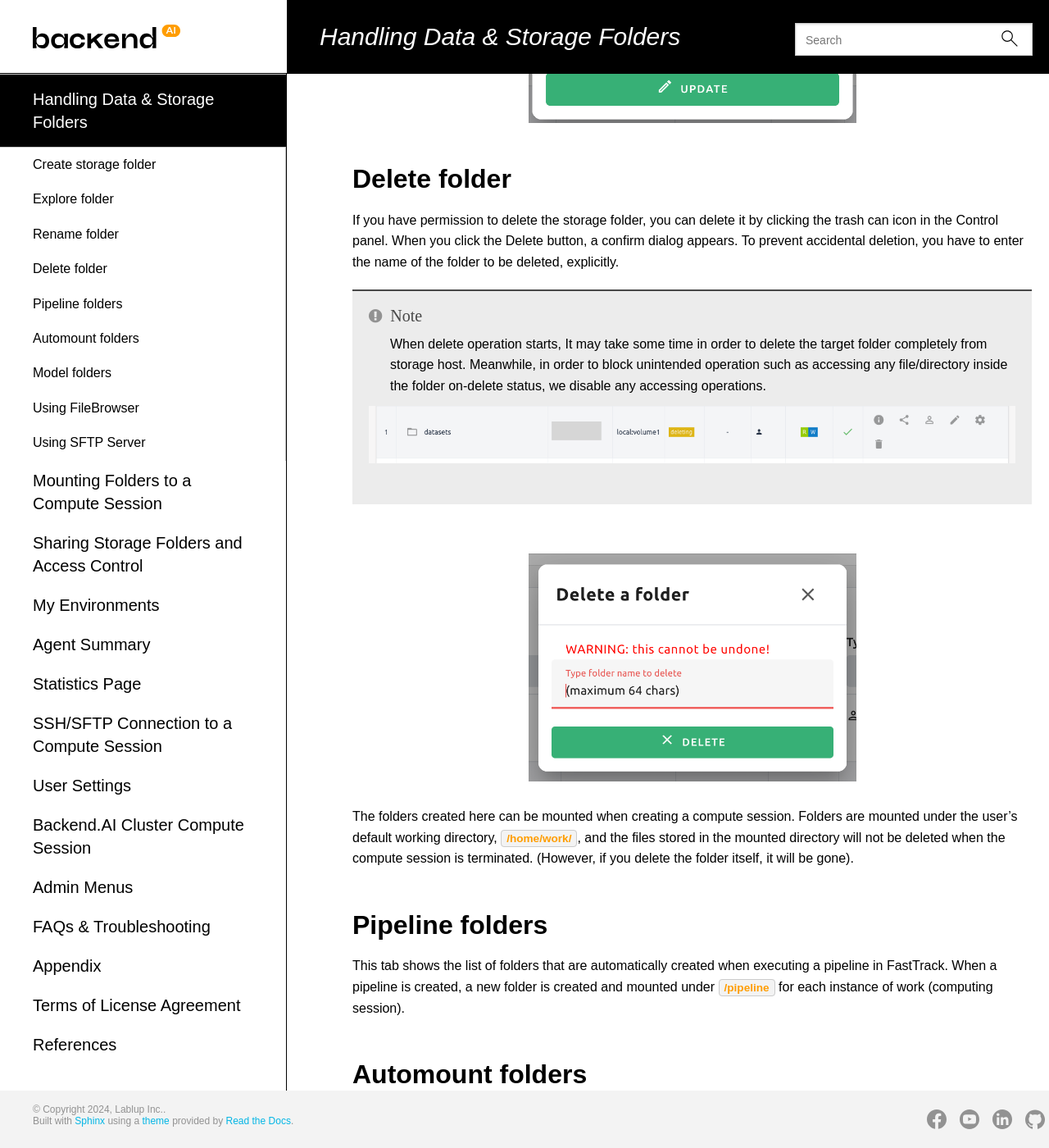
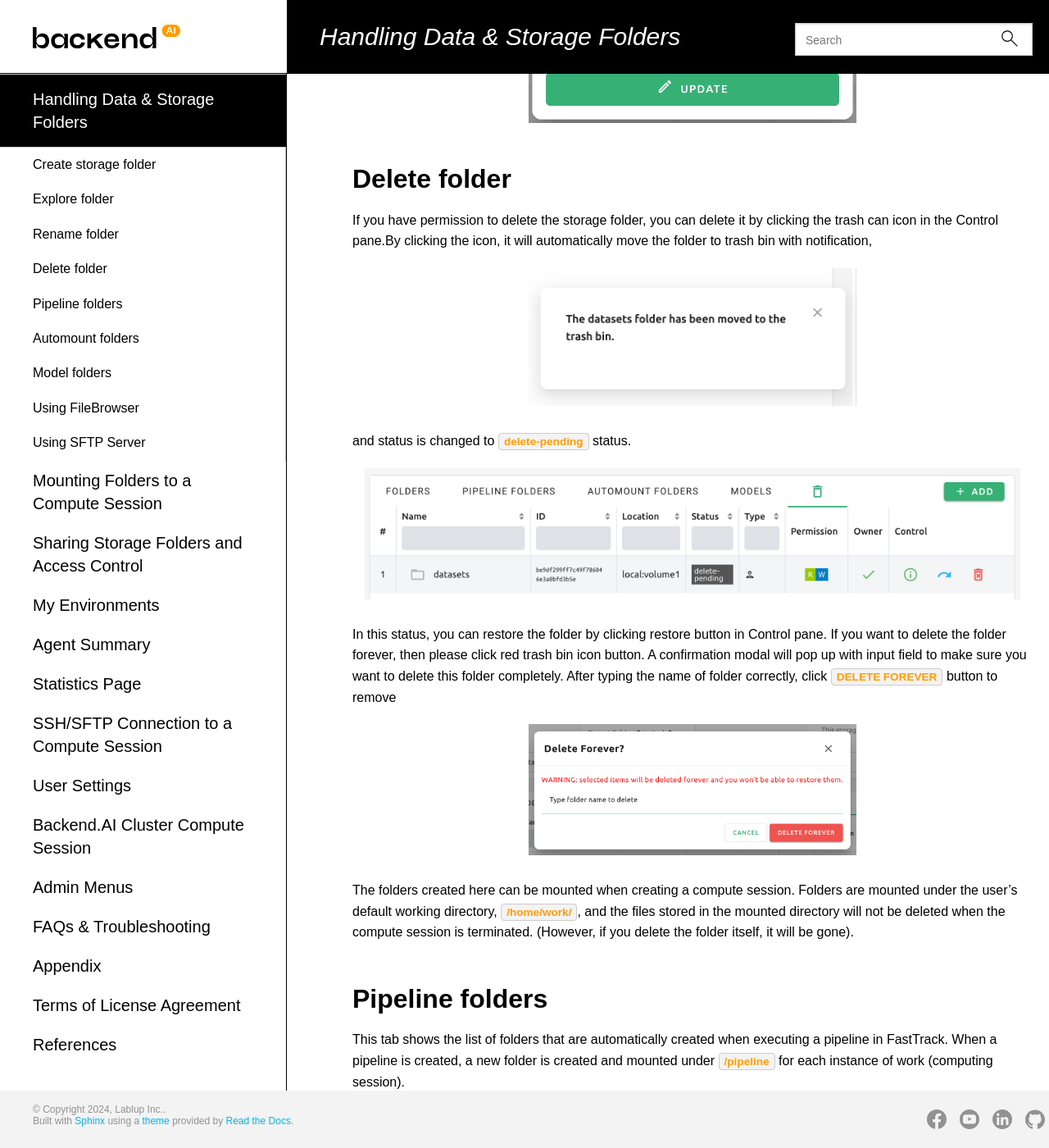
Before and after one commit to lablup/backend.ai-docs-webui, a Sphinx documentation site: the page built from docs/vfolder/vfolder.rst, in a window 1280 px wide and 1400 px high, scrolled down 4793 px. Shown: the whole window at 82% size. Built offline with Sphinx 7.4.7 and the Read the Docs theme 2.0.0, drawn with Linux system fonts in a browser that asks for light colours; some web fonts are replaced.

Commit message:
docs: update deleting vfolder with detailed guide

```diff
--- a/docs/vfolder/vfolder.rst
+++ b/docs/vfolder/vfolder.rst
@@ -141,19 +141,26 @@ Delete folder
 -------------
 
 If you have permission to delete the storage folder, you can delete it by
-clicking the trash can icon in the Control panel. When you click the Delete
-button, a confirm dialog appears. To prevent accidental deletion, you have to
-enter the name of the folder to be deleted, explicitly.
+clicking the trash can icon in the Control pane.By clicking the icon,
+it will automatically move the folder to trash bin with notification,
 
-.. note::
-   When delete operation starts, It may take some time in order to delete the
-   target folder completely from storage host. Meanwhile, in order to block
-   unintended operation such as accessing any file/directory inside the folder
-   on-delete status, we disable any accessing operations.
+.. image:: delete_notification.png
+   :width: 400
+   :align: center
+   :alt: Folder delete notification modal
 
-   .. image:: vfolder_deleting.png
-      :width: 100%
-      :align: center
+and status is  changed to ``delete-pending`` status.
+
+.. image:: trash_bin_table.png
+   :width: 800
+   :align: center
+   :alt: Trash bin table
+
+In this status, you can restore the folder by
+clicking restore button in Control pane. If you want to delete the folder forever,
+then please click red trash bin icon button. A confirmation modal will pop up with
+input field to make sure you want to delete this folder completely. After typing the
+name of folder correctly, click ``DELETE FOREVER`` button to remove
 
 .. image:: vfolder_delete_dialog.png
    :width: 400
```
Also changed, not shown: docs/vfolder/delete_notification.png (added), docs/vfolder/trash_bin_table.png (added), docs/vfolder/vfolder_delete_dialog.png, 1 other file.
